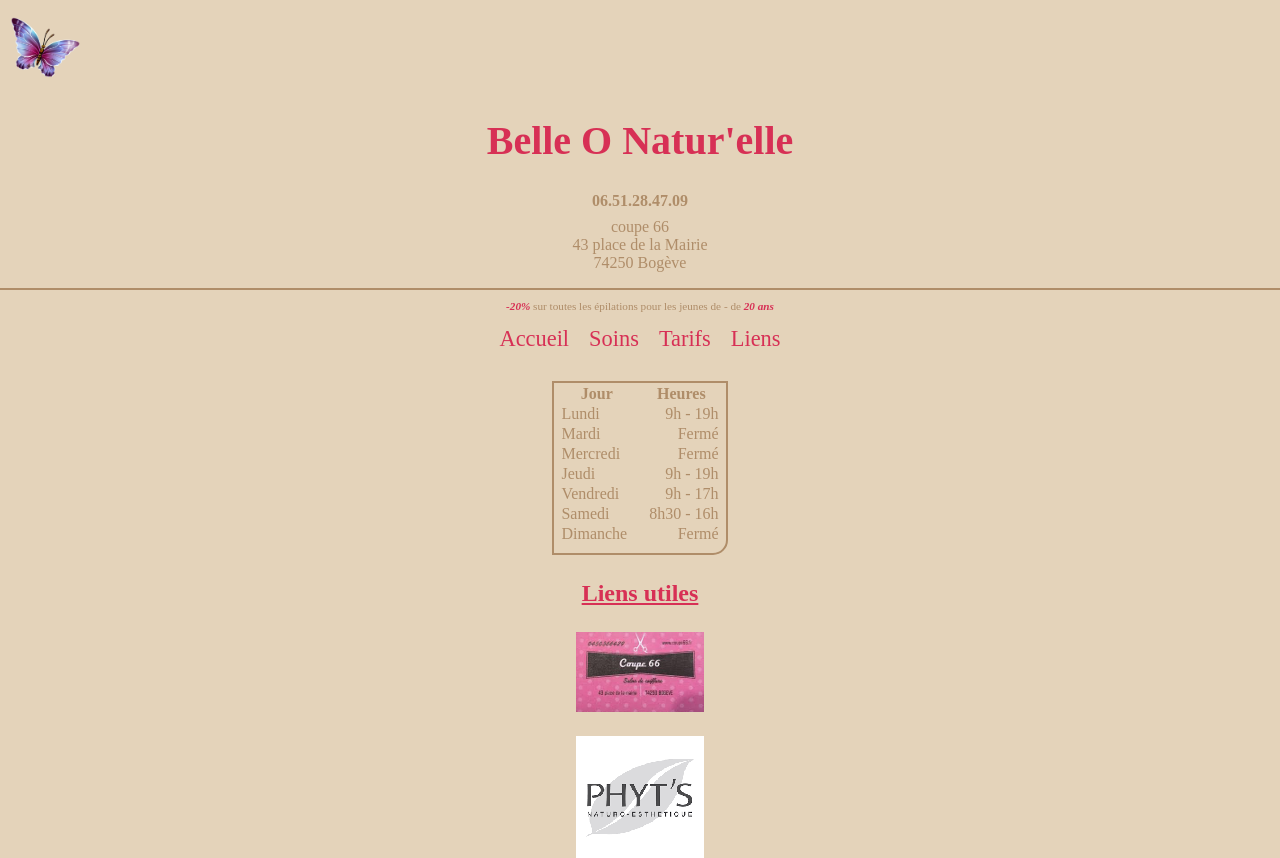
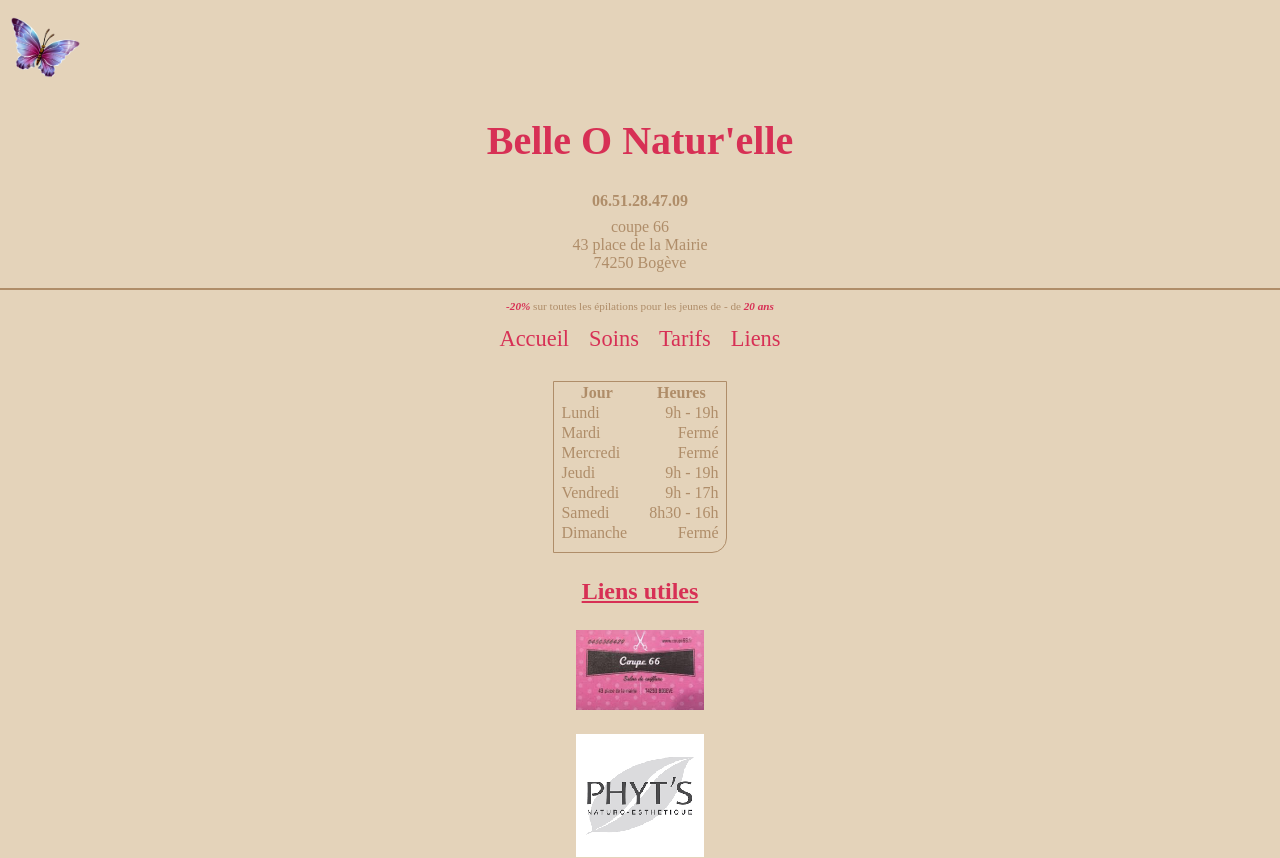
Before and after one commit to batsWTR/belleonaturelle, a PHP site: page /liens.html in a window 1280 px wide. Shown: the top 858 px of the page. Run offline with PHP 8.4, Linux system fonts and the light colour scheme; some web fonts are replaced.

Commit message:
ajout mixin myborder

```diff
--- a/monstyle.css
+++ b/monstyle.css
@@ -83,7 +83,7 @@ body {
 }
 .horaires table {
   margin: auto;
-  border: 2px solid #af8d69;
+  border: 0.1rem solid #af8d69;
   border-radius: 0 0 15px 0;
   padding-bottom: 8px;
 }
@@ -172,7 +172,7 @@ body {
 }
 
 .soin {
-  border: 2px solid #af8d69;
+  border: 0.1rem solid #af8d69;
   margin: 10px 5px;
   padding: 5px;
   border-radius: 0 10px 10px 0;
--- a/sass/layout/__header.scss
+++ b/sass/layout/__header.scss
@@ -69,7 +69,7 @@
     padding: 10px 0;
     table{
         margin: auto;
-        border: 2px solid #af8d69;
+        @include myborder;
         border-radius: 0 0 15px 0;
         padding-bottom: 8px;
     }
--- a/sass/pages/__soins.scss
+++ b/sass/pages/__soins.scss
@@ -13,7 +13,7 @@
 }
 
 .soin{
-    border: 2px solid $font-color;
+    @include myborder;
     margin: 10px 5px;
     padding: 5px;
     border-radius: 0 10px 10px 0;
--- a/sass/utilities/__variables.scss
+++ b/sass/utilities/__variables.scss
@@ -17,6 +17,9 @@ body{
     box-sizing: border-box;
     background-color: $bg-color;
     color: $font-color;
-
     font-size: 100%;
 }
+
+@mixin myborder{
+    border: 0.1rem solid $font-color;
+}
```
Also changed, not shown: style.scss (deleted, +0 -22 lines), 1 other file.
